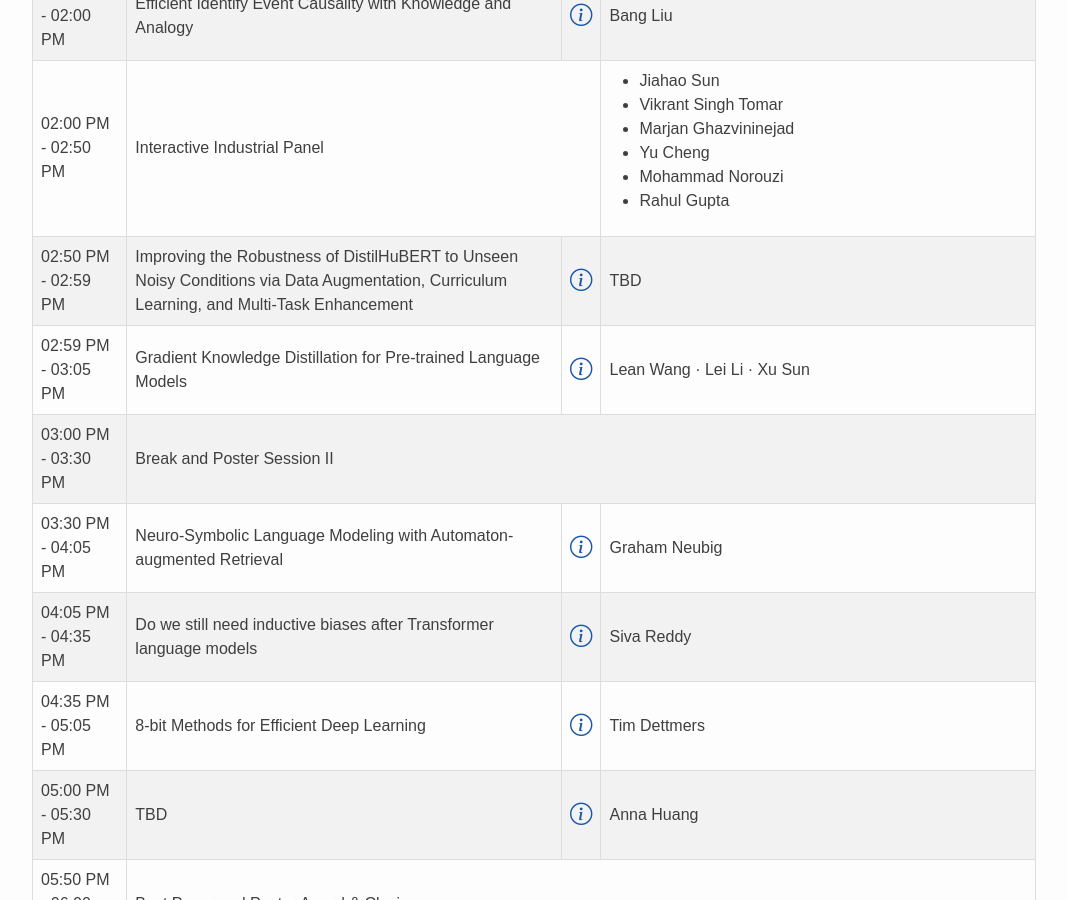
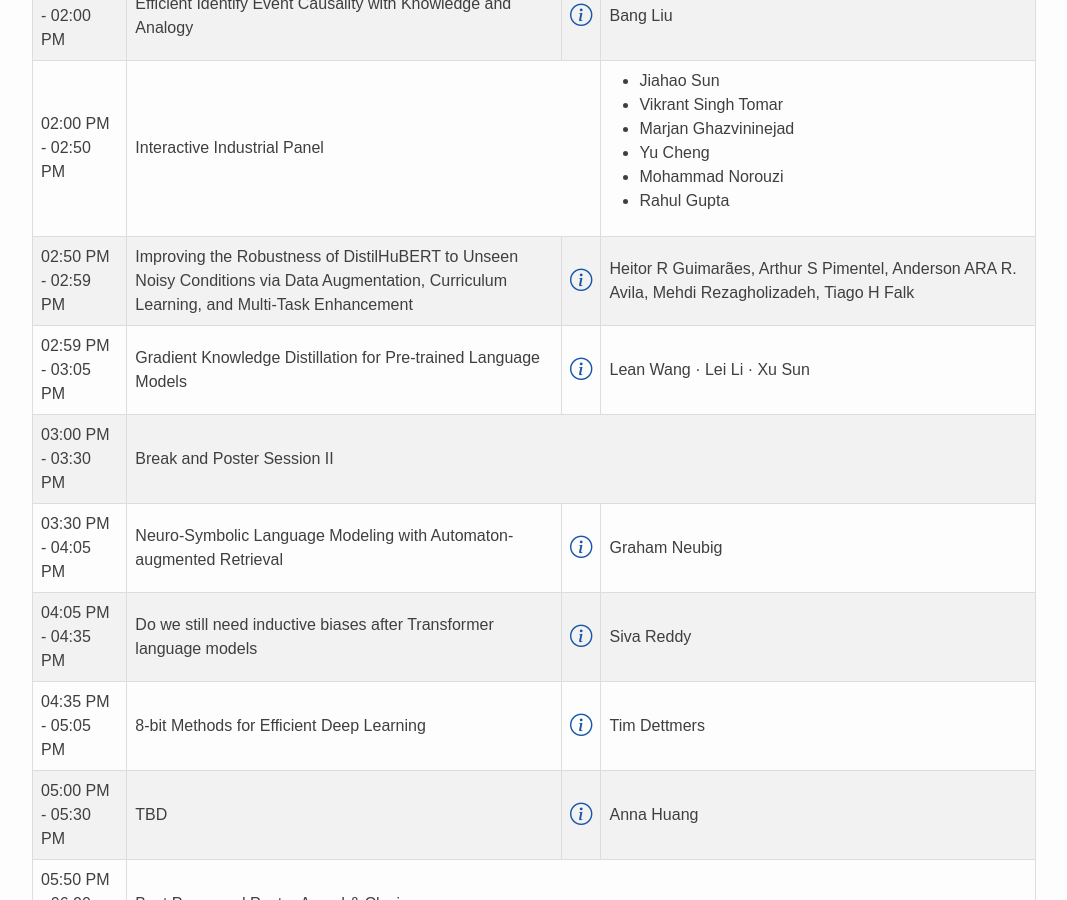
Before and after one commit to neurips2022-enlsp/neurips2022-enlsp.github.io, a Jekyll site: the page built from index.md, in a window 1280 px wide and 900 px high, scrolled down 6154 px. Shown: the whole window, without its empty margins (106-1173 px from the left). Built offline with Jekyll 4.4.1, drawn with Linux system fonts in a browser that asks for light colours; nearby versions of some CDN libraries.

Commit message:
Update schedule.yml

```diff
--- a/_data/schedule.yml
+++ b/_data/schedule.yml
@@ -120,7 +120,7 @@
 
 - Title: Improving the Robustness of DistilHuBERT to Unseen Noisy Conditions via Data Augmentation, Curriculum Learning, and Multi-Task Enhancement
   Time: 02:50 PM - 02:59 PM
-  Presenter: TBD
+  Presenter: Heitor R Guimarães, Arthur S Pimentel, Anderson ARA R. Avila, Mehdi Rezagholizadeh, Tiago H Falk
   Is_paper: true
   Whole_line: false
   Authors: Heitor R Guimarães, Arthur S Pimentel, Anderson ARA R. Avila, Mehdi Rezagholizadeh, Tiago H Falk
```
